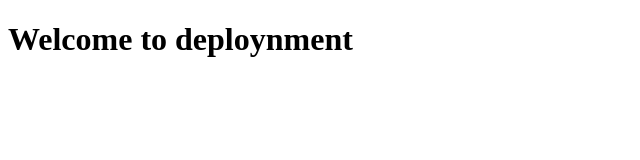
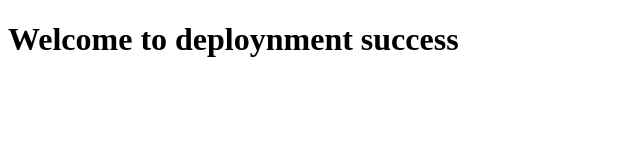
Before and after one commit to Arman-Arzoo/DemoDeploy, a plain HTML site: page index.html in a window 1280 px wide. Shown: the whole page, without its empty margins (0-640 px from the left). Drawn offline with Linux system fonts and the light colour scheme.

Commit message:
Update index.html

```diff
--- a/index.html
+++ b/index.html
@@ -6,6 +6,6 @@
     <title>Document</title>
 </head>
 <body>
-    <h1>Welcome to deploynment</h1>
+    <h1>Welcome to deploynment success </h1>
 </body>
 </html>
```
